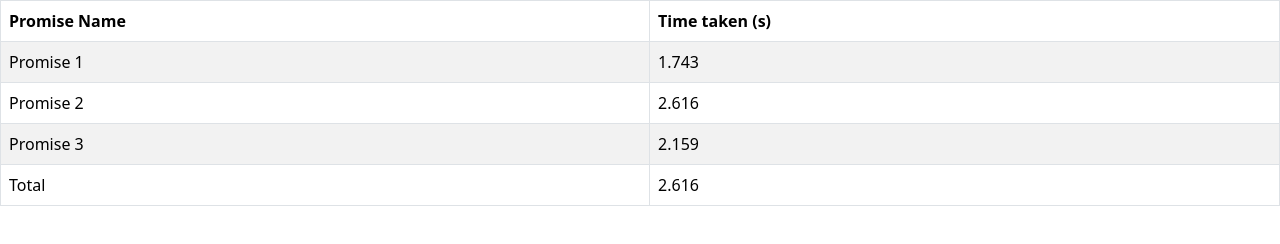
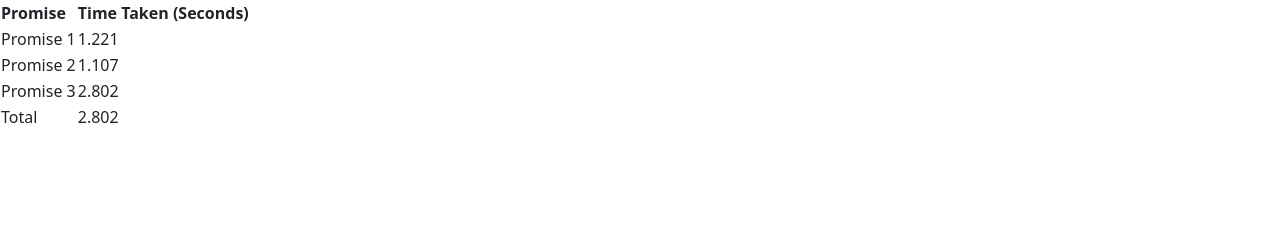
Before and after one commit to acciojob/wait-for-multiple-promises-jitendrakumar07, a website: page main.html in a window 1280 px wide. Drawn offline with nearby package versions, Linux system fonts and the light colour scheme.

Commit message:
created a submission

```diff
--- a/main.html
+++ b/main.html
@@ -13,21 +13,20 @@
 
   <body>
     <!-- the entire body must be written by student -->
-    <table class="table table-striped table-hover table-bordered">
-      <thead>
-        <tr>
-          <th>Promise Name</th>
-          <th>Time taken (s)</th>
-        </tr>
-      </thead>
-      <tbody id="output"></tbody>
-    </table>
+    <table>
+  <thead>
+    <tr>
+      <th>Promise</th>
+      <th>Time Taken (Seconds)</th>
+    </tr>
+  </thead>
+  <tbody id="output">
+    <tr>
+      <td colspan="2">Loading...</td>
+    </tr>
+  </tbody>
+</table>
+    <script type="text/javascript" src="./script.js"></script>
 
-    <script type="text/javascript" src="./script.js"></script>
-    <script
-      src="https://cdn.jsdelivr.net/npm/bootstrap@5.3.0-alpha1/dist/js/bootstrap.bundle.min.js"
-      integrity="sha384-w76AqPfDkMBDXo30jS1Sgez6pr3x5MlQ1ZAGC+nuZB+EYdgRZgiwxhTBTkF7CXvN"
-      crossorigin="anonymous"
-    ></script>
   </body>
 </html>
--- a/script.js
+++ b/script.js
@@ -1,35 +1,42 @@
-function createPromise(promiseNumber) {
-    const delay = Math.random() * 2000 + 1000;
-    return new Promise((resolve) => {
-        setTimeout(() => {
-            resolve({ promiseNumber, time: (delay / 1000).toFixed(3) });
-        }, delay);
+function getRandomDelay(min, max) {
+    return Math.random() * (max - min) + min;
+  }
+
+  const promise1 = new Promise(resolve => {
+    setTimeout(() => {
+      resolve(getRandomDelay(1, 3).toFixed(3));
+    }, getRandomDelay(1000, 3000));
+  });
+
+  const promise2 = new Promise(resolve => {
+    setTimeout(() => {
+      resolve(getRandomDelay(1, 3).toFixed(3));
+    }, getRandomDelay(1000, 3000));
+  });
+
+  const promise3 = new Promise(resolve => {
+    setTimeout(() => {
+      resolve(getRandomDelay(1, 3).toFixed(3));
+    }, getRandomDelay(1000, 3000));
+  });
+
+  Promise.all([promise1, promise2, promise3])
+    .then(values => {
+      const outputTbody = document.getElementById('output');
+      outputTbody.innerHTML = '';
+		 const totalTime = Math.max(...values).toFixed(3);
+      values.forEach((time, index) => {
+        const row = outputTbody.insertRow();
+        const cell1 = row.insertCell();
+        const cell2 = row.insertCell();
+        cell1.textContent = `Promise ${index + 1}`;
+        cell2.textContent = time;
+      });
+
+
+      const totalRow = outputTbody.insertRow();
+      const totalCell1 = totalRow.insertCell();
+      const totalCell2 = totalRow.insertCell();
+      totalCell1.textContent = 'Total';
+      totalCell2.textContent = totalTime;
     });
-}
-
-const promises = [
-    createPromise(1),
-    createPromise(2),
-    createPromise(3)
-];
-
-const outputTable = document.getElementById("output");
-
-outputTable.innerHTML = '<tr><td colspan="2">Loading...</td></tr>';
-
-Promise.all(promises).then(results => {
-
-    outputTable.innerHTML = '';
-
-    let totalTime = 0;
-    results.forEach(result => {
-        totalTime = Math.max(totalTime, result.time);
-        const row = document.createElement('tr');
-        row.innerHTML = `<td>Promise ${result.promiseNumber}</td><td>${result.time}</td>`; // Use backticks here
-        outputTable.appendChild(row);
-    });
-
-    const totalRow = document.createElement('tr');
-    totalRow.innerHTML = `<td>Total</td><td>${totalTime}</td>`; // Use backticks here
-    outputTable.appendChild(totalRow);
-});
```
